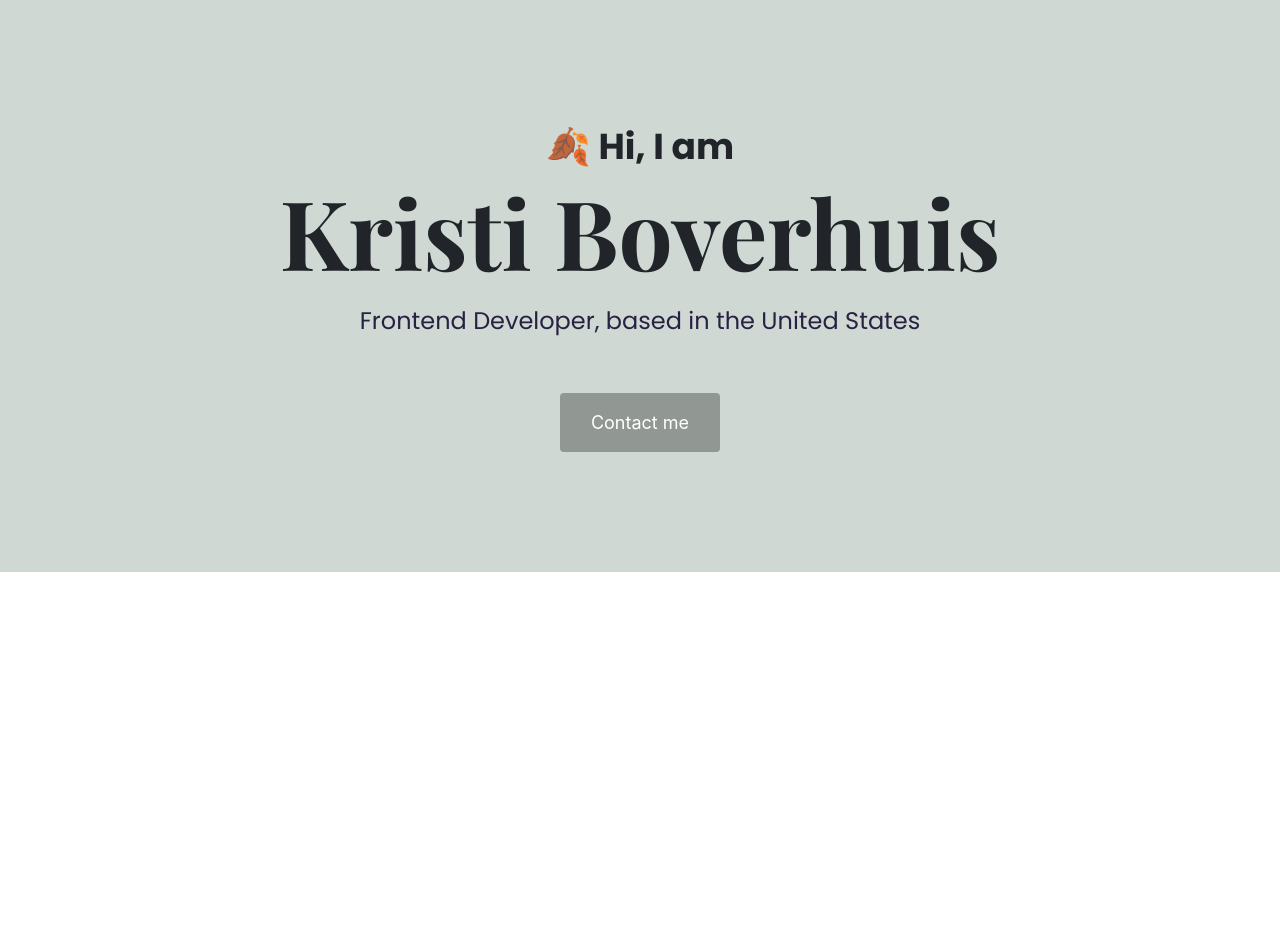
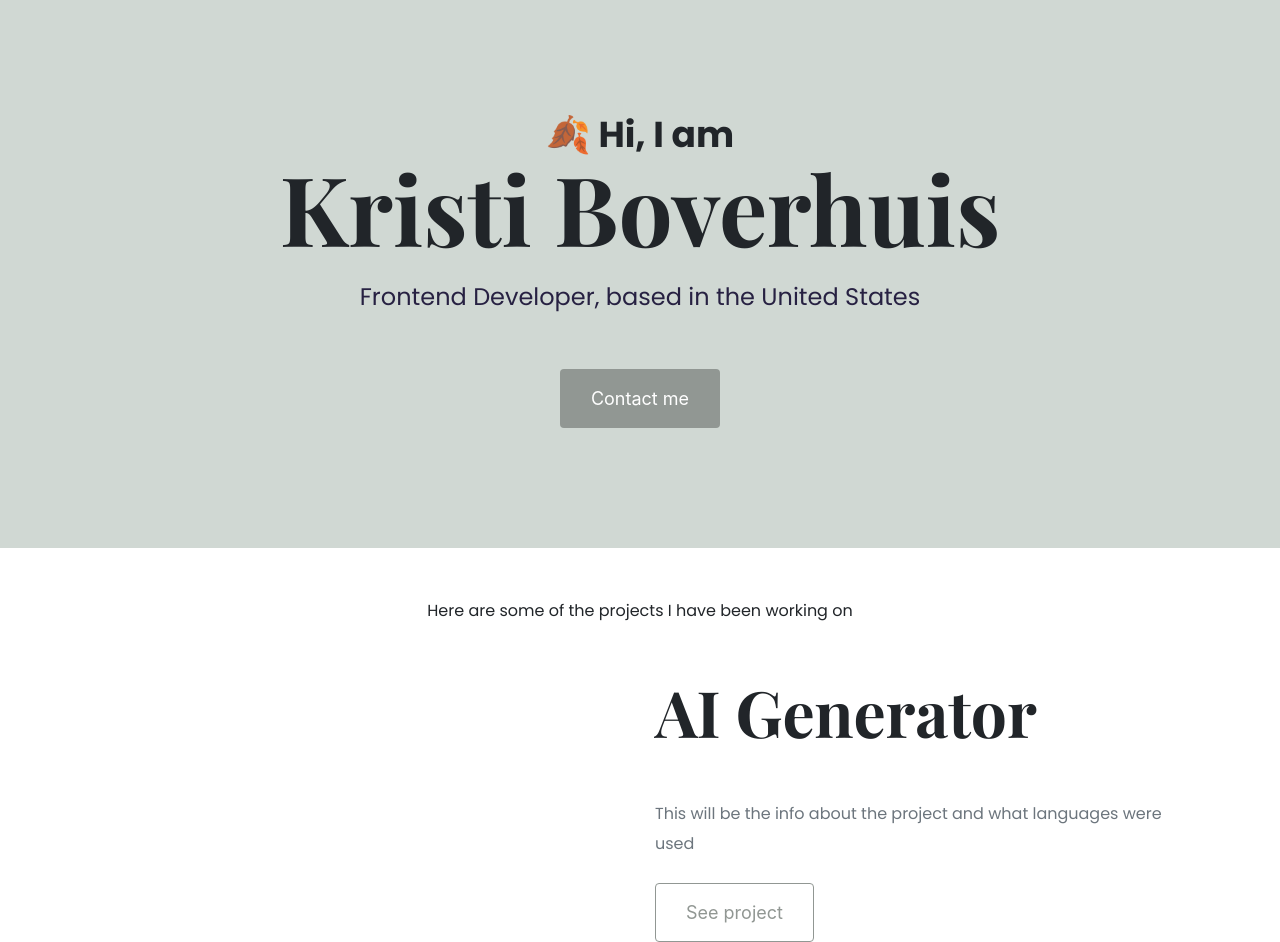
Before and after one commit to kboverhuis/portfolio-project, a plain HTML site: page index.html in a window 1280 px wide. Before the commit the page ends 800 px from the top, so only its background shows below. Drawn offline with nearby package versions, Linux system fonts and the light colour scheme.

Commit message:
Initial layout created for index.html

```diff
--- a/index.html
+++ b/index.html
@@ -25,5 +25,17 @@
   </h2>
 <a href="" class="btn btn-branding">Contact me</a>
   </div>
+   <p class="text-center m-5">Here are some of the projects I have been working on</p>
+  <div class="container">
+    <div class="row">
+      <div class="col-6">
+      </div>
+      <div class="col-6">
+  <h2 class="mb-5">AI Generator</h2>
+  <p class="mb-4 text-muted">This will be the info about the project and what languages were used</p>
+  <a href="" class="btn btn-branding-outline">See project</a>
+    </div>
+    </div>
+  </div>
 </body>
 </html>
--- a/src/styles.css
+++ b/src/styles.css
@@ -14,9 +14,15 @@ h1 {
   font-size: 96px;
 }
 
+h2 {
+  font-size: 64px;
+}
+
 p {
   font-family: var(--default-font-family);
   font-weight: normal;
+  font-size: 16px;
+  line-height: 30px;
 }
 
 .hero {
@@ -47,3 +53,12 @@ line-height: 2;
   padding: 15px 30px;
   border-radius: 4px;
 }
+
+.btn-branding-outline {
+  color: var(--branding-color);
+  border: 1px solid var(--branding-color);
+  font-size: 18px;
+  line-height: 27px;
+  padding: 15px 30px;
+  border-radius: 4px;
+}
```
